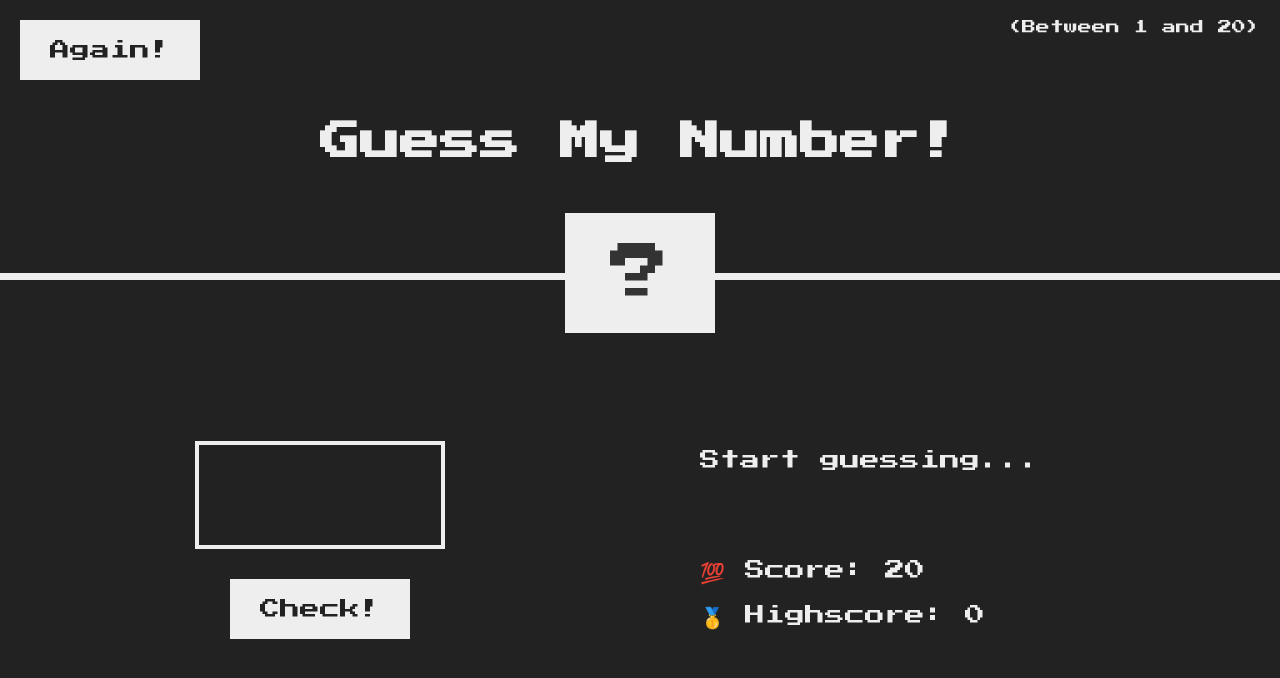
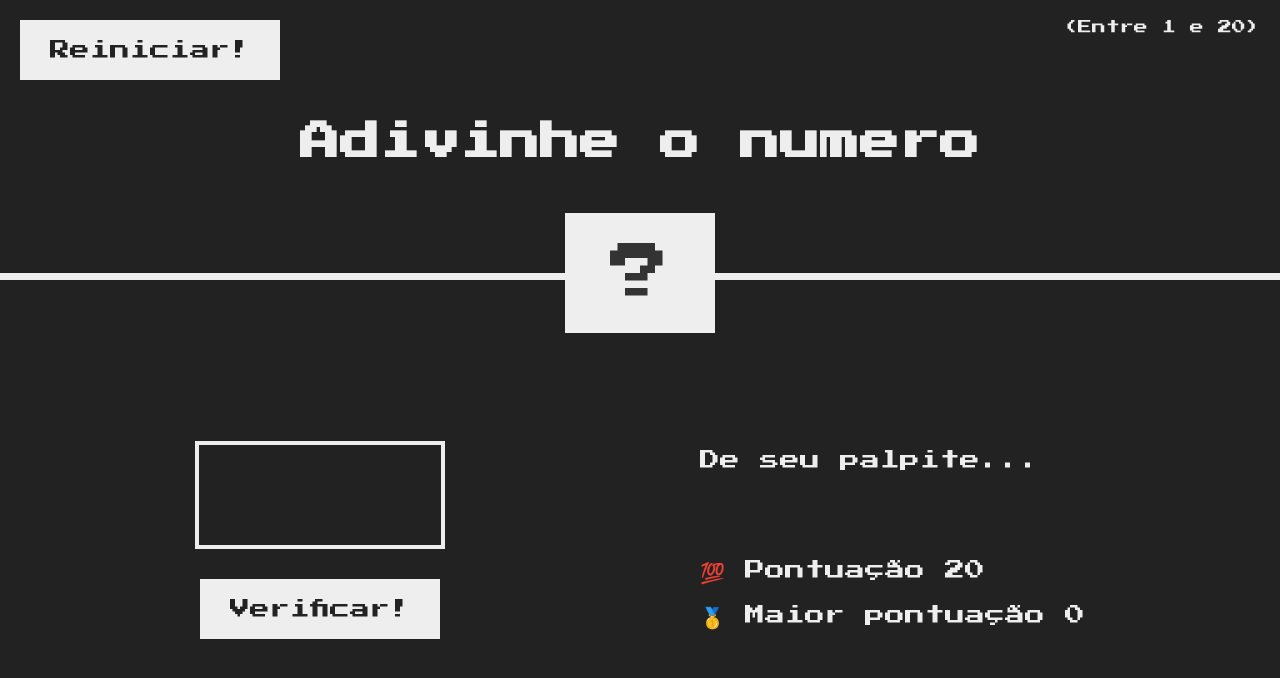
Before and after one commit to phjvitorio/guessgame, a plain HTML site: page index.html in a window 1280 px wide. Drawn offline with Linux system fonts and the light colour scheme.

Commit message:
Translating to portuguese

```diff
--- a/index.html
+++ b/index.html
@@ -5,25 +5,25 @@
     <meta name="viewport" content="width=device-width, initial-scale=1.0" />
     <meta http-equiv="X-UA-Compatible" content="ie=edge" />
     <link rel="stylesheet" href="style.css" />
-    <title>Guess My Number!</title>
+    <title>Adivinhe o numero!</title>
   </head>
   <body>
     <header>
-      <h1>Guess My Number!</h1>
-      <p class="between">(Between 1 and 20)</p>
-      <button class="btn again">Again!</button>
+      <h1>Adivinhe o numero</h1>
+      <p class="between">(Entre 1 e 20)</p>
+      <button class="btn again">Reiniciar!</button>
       <div class="number">?</div>
     </header>
     <main>
       <section class="left">
         <input type="number" class="guess" />
-        <button class="btn check">Check!</button>
+        <button class="btn check">Verificar!</button>
       </section>
       <section class="right">
-        <p class="message">Start guessing...</p>
-        <p class="label-score">💯 Score: <span class="score">20</span></p>
+        <p class="message">De seu palpite...</p>
+        <p class="label-score">💯 Pontuação <span class="score">20</span></p>
         <p class="label-highscore">
-          🥇 Highscore: <span class="highscore">0</span>
+          🥇 Maior pontuação <span class="highscore">0</span>
         </p>
       </section>
     </main>
--- a/script.js
+++ b/script.js
@@ -14,19 +14,19 @@ document.querySelector('.check').addEventListener('click', function () {
   let guess = document.querySelector('.guess').value;
 
   if (guess > answer) {
-    document.querySelector('.message').textContent = 'Too high!';
+    document.querySelector('.message').textContent = '📈 Muito alto!';
     score -= 1;
     document.querySelector('.score').innerHTML = score;
   }
 
   if (guess < answer) {
-    document.querySelector('.message').textContent = 'Too low!';
+    document.querySelector('.message').textContent = '📉 Muito baixo!';
     score -= 1;
     document.querySelector('.score').innerHTML = score;
   }
 
   if (guess == answer) {
-    document.querySelector('.message').textContent = 'Correct number!';
+    document.querySelector('.message').textContent = '✨ Numero correto!';
     document.querySelector('.highscore').innerHTML = score;
     document.querySelector('.number').textContent = answer;
 
```
